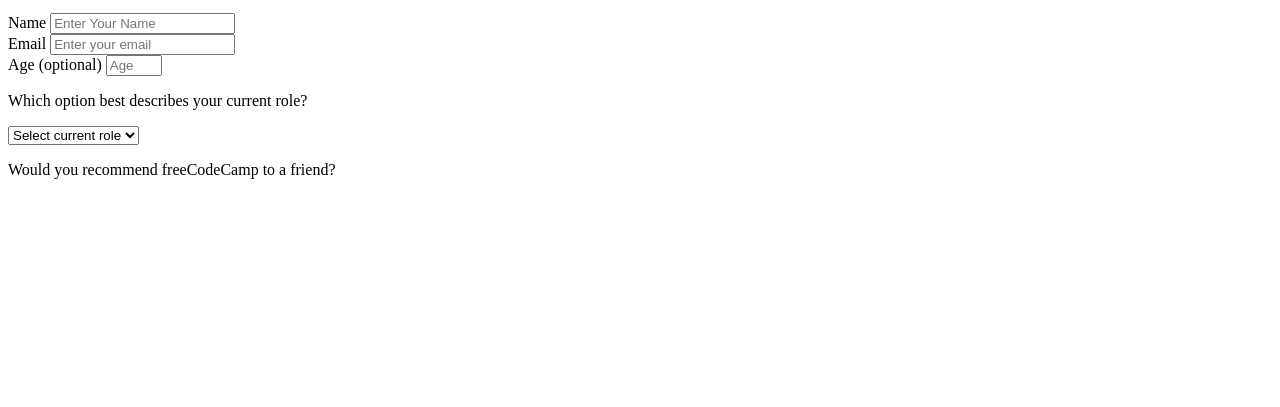
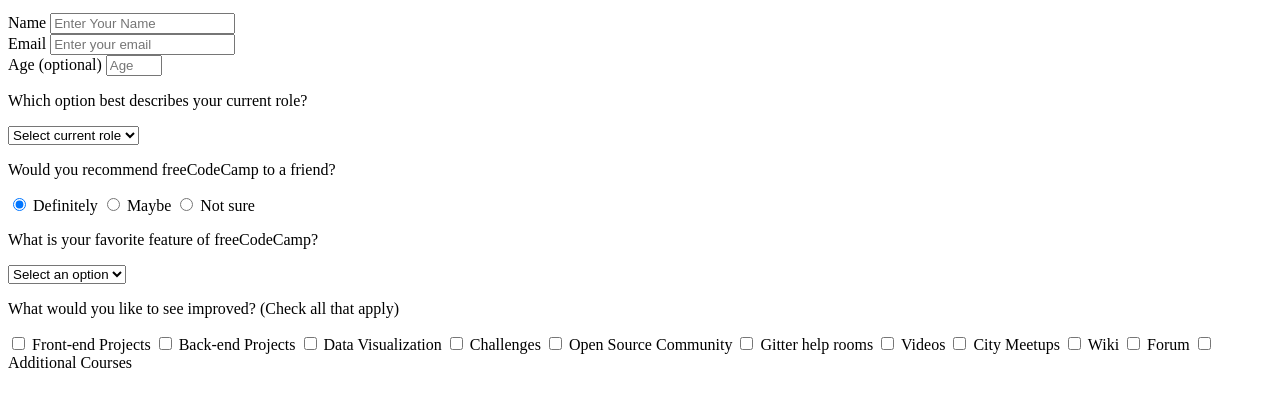
Before and after one commit to zacharyboelter/ffc-survey-form, a plain HTML site: page index.html in a window 1280 px wide. Shown: the part 101-508 px from the top of the page. Drawn offline with Linux system fonts and the light colour scheme.

Commit message:
checklist done

```diff
--- a/index.html
+++ b/index.html
@@ -45,6 +45,75 @@
             </div>
             <div class="form-group">
                 <p>Would you recommend freeCodeCamp to a friend?</p>
+                <label for="">
+                    <input type="radio" class="input-radio" name="user-recommend" checked="" value="definitely">
+                    Definitely
+                </label>
+                <label for="">
+                    <input type="radio" class="input-radio" name="user-recommend" value="maybe">
+                    Maybe
+                </label>
+                <label for="">
+                    <input type="radio" class="input-radio" name="user-recommend" value="not-sure">
+                    Not sure
+                </label>
+            </div>
+            <div class="form-group">
+                <p>What is your favorite feature of freeCodeCamp? </p>
+                <select name="feature" id="dropdown" class="form-control" required="">
+                    <option value="" selected="" disabled="">Select an option</option>
+                    <option value="challenges">Challenges</option>
+                    <option value="projects">Projects</option>
+                    <option value="community">Community</option>
+                    <option value="open-source">Open Source</option>
+                </select>
+            </div>
+            <div class="form-group">
+                <p>What would you like to see improved? (Check all that apply)</p>
+                <label for="">
+                    <input type="checkbox" name="prefer" value="front-end-projects" >
+                    Front-end Projects
+                </label>
+                <label for="">
+                    <input type="checkbox" name="prefer" value="back-end-projects" >
+                    Back-end Projects
+                </label>
+                <label for="">
+                    <input type="checkbox" name="prefer" value="data-visualization" >
+                    Data Visualization
+                </label>
+                <label for="">
+                    <input type="checkbox" name="prefer" value="challenges" >
+                    Challenges
+                </label>
+                <label for="">
+                    <input type="checkbox" name="prefer" value="open-source-community" >
+                    Open Source Community
+                </label>
+                <label for="">
+                    <input type="checkbox" name="prefer" value="Gitter-help-rooms" >
+                    Gitter help rooms
+                </label>
+                <label for="">
+                    <input type="checkbox" name="prefer" value="videos" >
+                    Videos
+                </label>
+                <label for="">
+                    <input type="checkbox" name="prefer" value="city-meetups" >
+                    City Meetups
+                </label>
+                <label for="">
+                    <input type="checkbox" name="prefer" value="wiki" >
+                    Wiki
+                </label>
+                <label for="">
+                    <input type="checkbox" name="prefer" value="forum" >
+                    Forum
+                </label>
+                <label for="">
+                    <input type="checkbox" name="prefer" value="additional-courses" >
+                    Additional Courses
+                </label>
             </div>
 
         </form>
```
